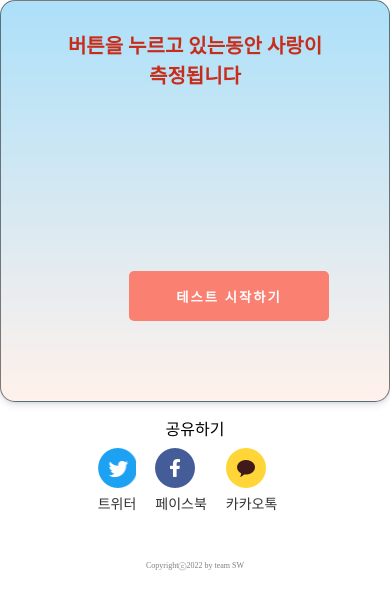
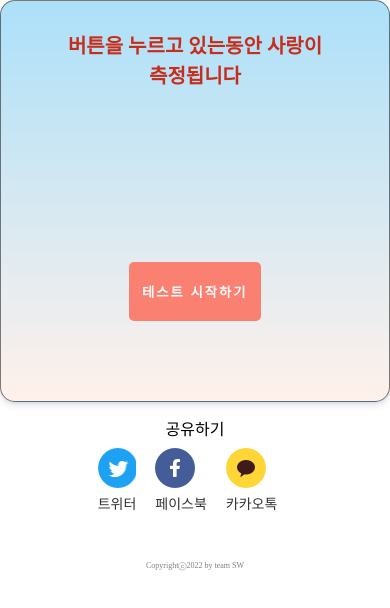
Before and after one commit to heeyoung02/SW-first_project, a plain HTML site: page push.html in a window 390 px wide. Drawn offline with Linux system fonts and the light colour scheme; a web font is replaced by a local one.

Commit message:
Update styel.css

```diff
--- a/css/styel.css
+++ b/css/styel.css
@@ -35,6 +35,9 @@ footer {
 @media (max-width: 767px) {
   .start_a {
     font-size: 20px;
+    right: 33%;
+    left: 33%;
+    padding: 10px 8px;
   }
   .main_box {
     width: 500px;
@@ -85,6 +88,13 @@ footer {
     margin-right: 60px;
     line-height: 30px;
   }
+  #bt_start {
+    background-color: salmon;
+    color: white;
+    width: auto;
+    height: auto;
+    padding: 20px 13px;
+  }
 }
 
 /* 테블릿 세로 */
```
